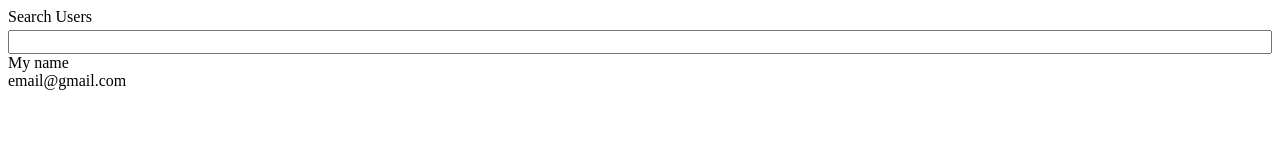
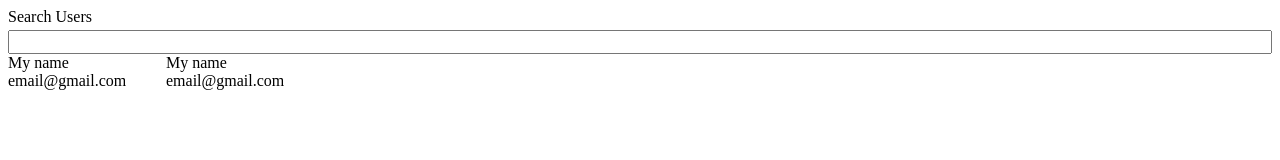
Before and after one commit to Pav85/search-bar, a plain HTML site: page index.html in a window 1280 px wide. Drawn offline with Linux system fonts and the light colour scheme.

Commit message:
Update index.html

```diff
--- a/index.html
+++ b/index.html
@@ -16,6 +16,10 @@
         <div class="header">My name</div>
         <div class="body">email@gmail.com</div>
       </div>
+      <div class="card">
+        <div class="header">My name</div>
+        <div class="body">email@gmail.com</div>
+      </div>
     </div>
   </body>
 </html>
```
